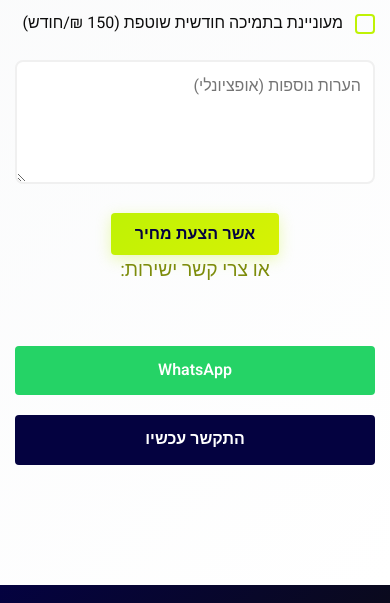
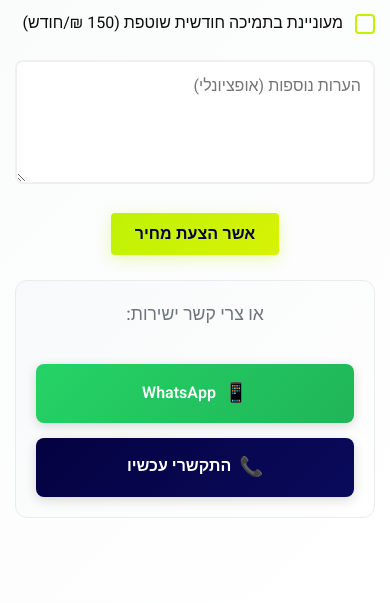
Before and after one commit to Idosegev23/yulia_quote, a website: page public/index.html in a window 390 px wide. Shown: the part 3446-4049 px from the top of the page. Drawn offline with Linux system fonts and the light colour scheme.

Commit message:
שיפור עיצוב כפתורי הקשר - הוספת אייקונים, גרדיאנטים וצללים + שינוי טקסט ללשון נקבה

```diff
--- a/public/index.html
+++ b/public/index.html
@@ -201,7 +201,7 @@
                         <a href="https://wa.me/972503504937?text=היי, אני מעוניינת באישור הצעת המחיר לדף נחיתה" class="whatsapp-btn" target="_blank">
                             WhatsApp
                         </a>
-                        <a href="tel:0503504937" class="phone-btn">התקשר עכשיו</a>
+                        <a href="tel:0503504937" class="phone-btn">התקשרי עכשיו</a>
                     </div>
                 </form>
             </div>
--- a/public/style.css
+++ b/public/style.css
@@ -539,36 +539,72 @@ tr:hover td {
     gap: 20px;
     justify-content: center;
     flex-wrap: wrap;
+    margin-top: 30px;
+    padding: 25px;
+    background: linear-gradient(135deg, #f8f9fa, #ffffff);
+    border-radius: 12px;
+    border: 1px solid #e9ecef;
+}
+
+.direct-contact p {
+    width: 100%;
+    text-align: center;
+    margin-bottom: 20px;
+    font-size: 1.1rem;
+    color: #6c757d;
+    font-weight: 500;
 }
 
 .whatsapp-btn,
 .phone-btn {
-    padding: 15px 30px;
-    border-radius: 4px;
+    padding: 16px 32px;
+    border-radius: 8px;
     text-decoration: none;
     font-weight: 600;
     font-size: 1.1rem;
     transition: all 0.3s ease;
+    display: inline-flex;
+    align-items: center;
+    justify-content: center;
+    gap: 8px;
+    box-shadow: 0 3px 12px rgba(0, 0, 0, 0.15);
+    min-width: 160px;
 }
 
 .whatsapp-btn {
-    background: #25D366;
+    background: linear-gradient(135deg, #25D366, #20b558);
     color: white;
+    position: relative;
+    overflow: hidden;
+}
+
+.whatsapp-btn::before {
+    content: "📱";
+    font-size: 1.2rem;
 }
 
 .whatsapp-btn:hover {
-    background: #20b558;
-    transform: translateY(-2px);
+    background: linear-gradient(135deg, #20b558, #1da851);
+    transform: translateY(-3px);
+    box-shadow: 0 6px 20px rgba(37, 211, 102, 0.4);
 }
 
 .phone-btn {
-    background: #040240;
+    background: linear-gradient(135deg, #040240, #0a0a5c);
     color: white;
+    position: relative;
+    overflow: hidden;
+}
+
+.phone-btn::before {
+    content: "📞";
+    font-size: 1.2rem;
 }
 
 .phone-btn:hover {
-    background: #7D8C0B;
-    transform: translateY(-2px);
+    background: linear-gradient(135deg, #7D8C0B, #a4b50f);
+    transform: translateY(-3px);
+    box-shadow: 0 6px 20px rgba(125, 140, 11, 0.4);
 }
 
 /* Footer */
@@ -648,6 +684,14 @@ tr:hover td {
 
     .direct-contact {
         flex-direction: column;
+        padding: 20px;
+        gap: 15px;
+    }
+
+    .whatsapp-btn,
+    .phone-btn {
+        padding: 15px 28px;
+        min-width: 150px;
     }
 
     .footer-content {
@@ -744,8 +788,15 @@ tr:hover td {
 
     .whatsapp-btn,
     .phone-btn {
-        padding: 12px 20px;
+        padding: 14px 24px;
         font-size: 1rem;
+        min-width: 140px;
+    }
+
+    .direct-contact {
+        padding: 20px;
+        gap: 15px;
+        margin-top: 25px;
     }
 
     .form-group input,
```
